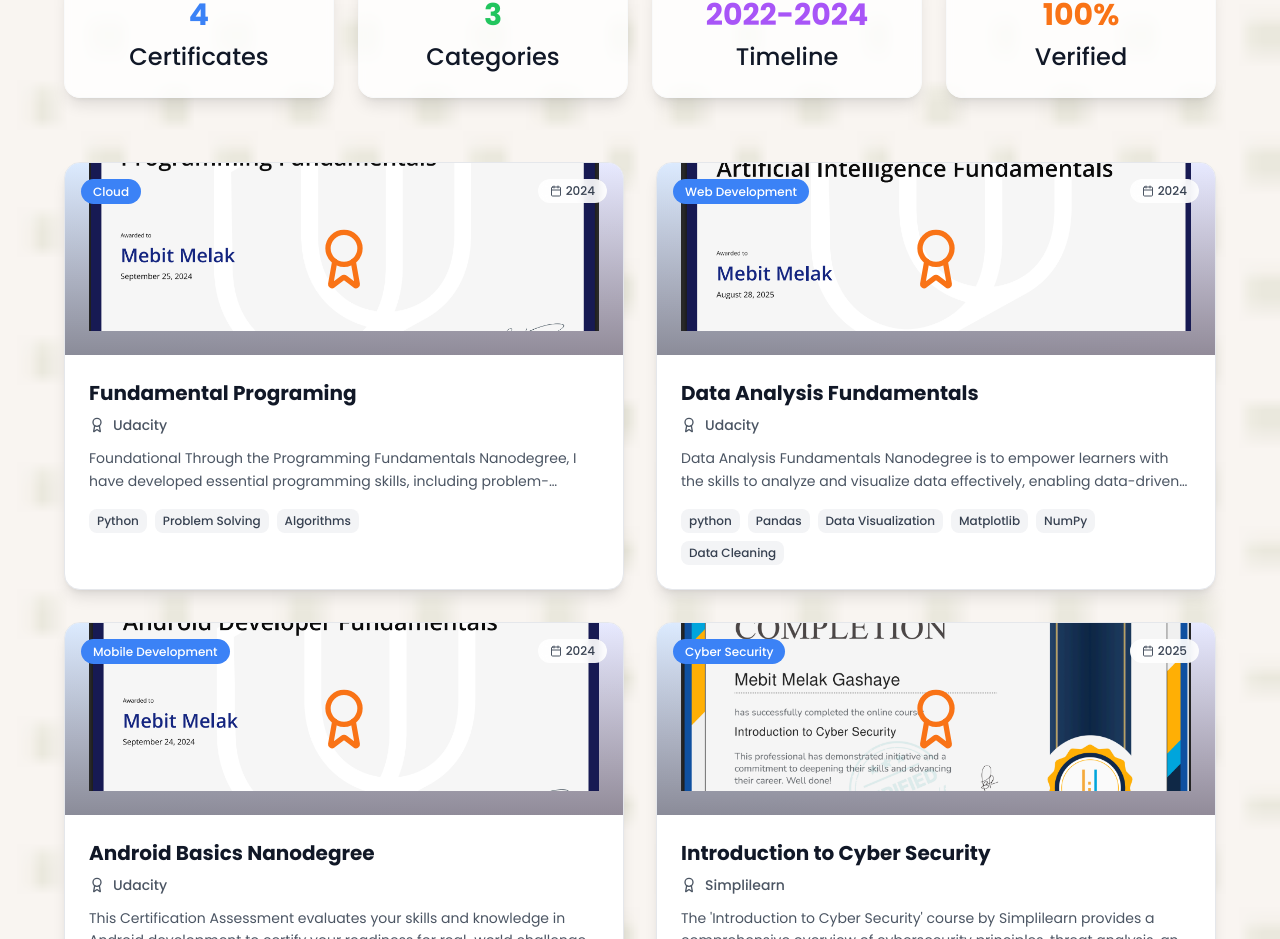
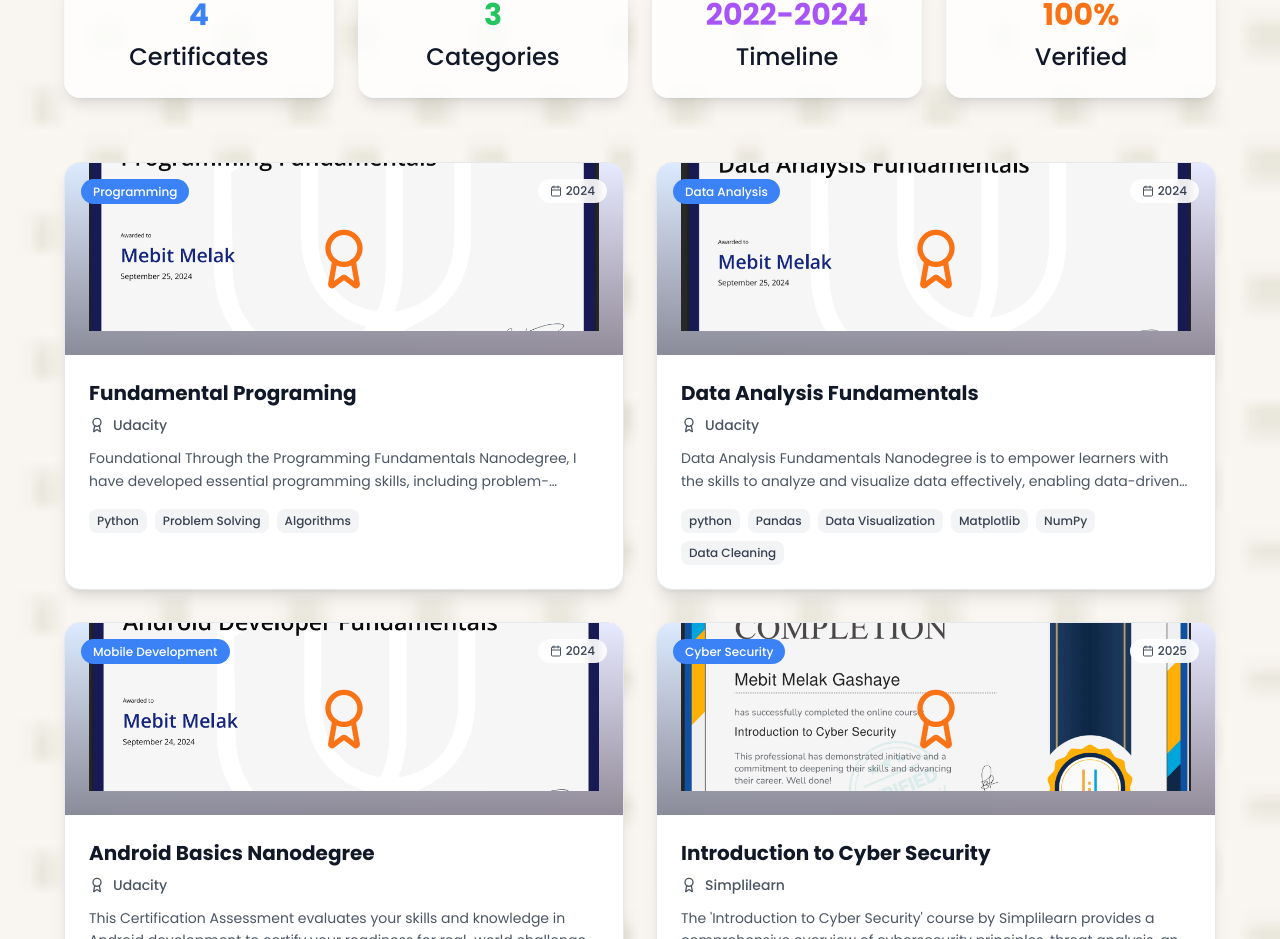
Before and after one commit to me-1219/my-portfolios, a React (Vite) app: page / in a window 1280 px wide. Shown: the part 5910-6849 px from the top of the page. Built offline with nearby package versions, Linux system fonts and the light colour scheme.

Commit message:
icon add

```diff
--- a/src/components/Certification.jsx
+++ b/src/components/Certification.jsx
@@ -17,7 +17,7 @@ const Certificates = () => {
       title: "Fundamental Programing",
       issuer: "Udacity",
       date: "2024",
-      category: "Cloud",
+      category: "Programming",
       image: "/public/certificates/programming.png",
       credentialUrl: "https://www.udacity.com/certificate/e/0f634148-7aa2-11ef-ae47-67a49c42a227",
       skills: ["Python", "Problem Solving", "Algorithms"],
@@ -28,8 +28,8 @@ const Certificates = () => {
       title: "Data Analysis Fundamentals",
       issuer: "Udacity",
       date: "2024",
-      category: "Web Development",
-      image: "/public/certificates/Ai.png",
+      category: "Data Analysis",
+      image: "/public/certificates/data.png",
       credentialUrl: "https://www.udacity.com/certificate/e/dcbbdd42-7aa4-11ef-a0c9-eb8dcf715c4a",
       skills: ["python", "Pandas", "Data Visualization", "Matplotlib"," NumPy", "Data Cleaning"],
       description: "Data Analysis Fundamentals Nanodegree is to empower learners with the skills to analyze and visualize data effectively, enabling data-driven decision-making in various fields."
@@ -251,6 +251,9 @@ const Certificates = () => {
                         className="w-full h-full object-cover hover:scale-110 transition-transform duration-500"
                       />
                      </div>
+                      <div className="absolute inset-0 flex items-center justify-center">
+                      <Award className="w-16 h-16 text-orange-500 dark:text-orange-400" />
+                     </div>
                   </div>
 
                   {/* Certificate Details */}
```
Also changed, not shown: public/Certificates/data.png (renamed from src/assets/data.png).
